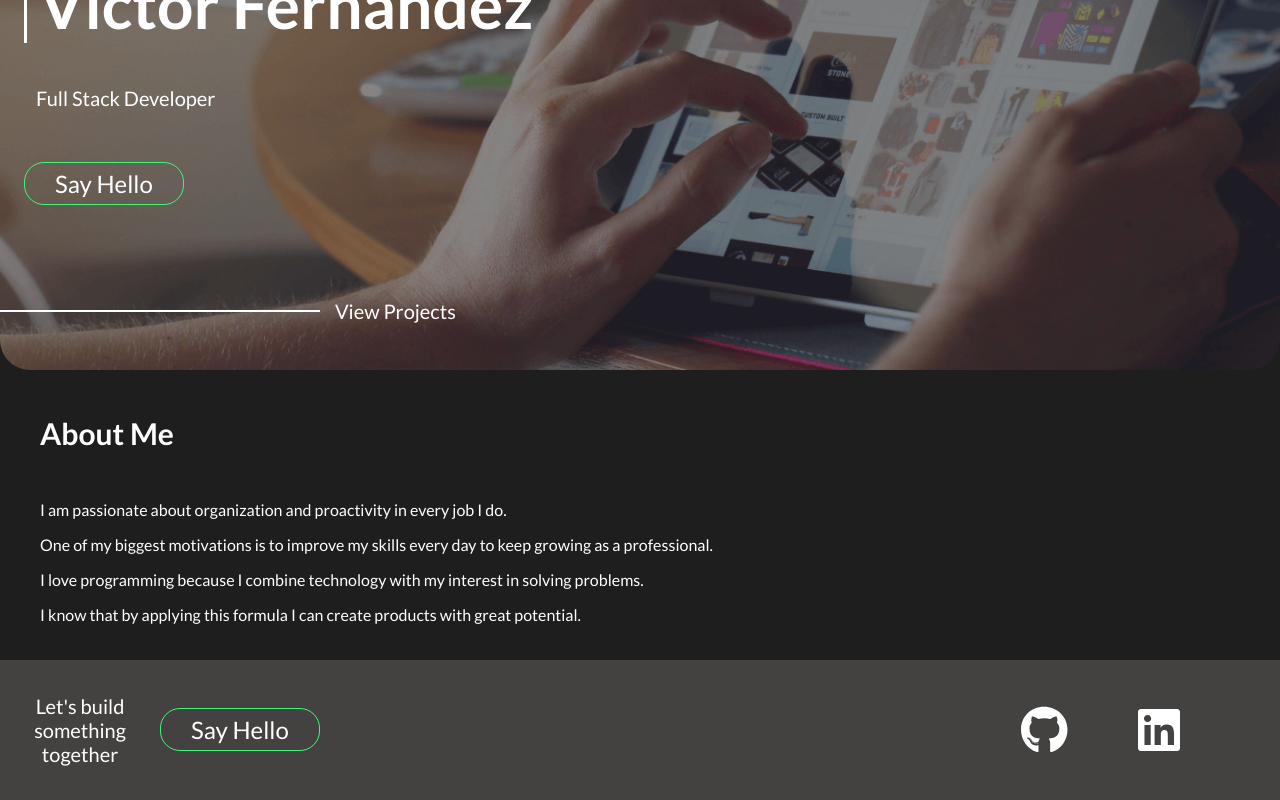
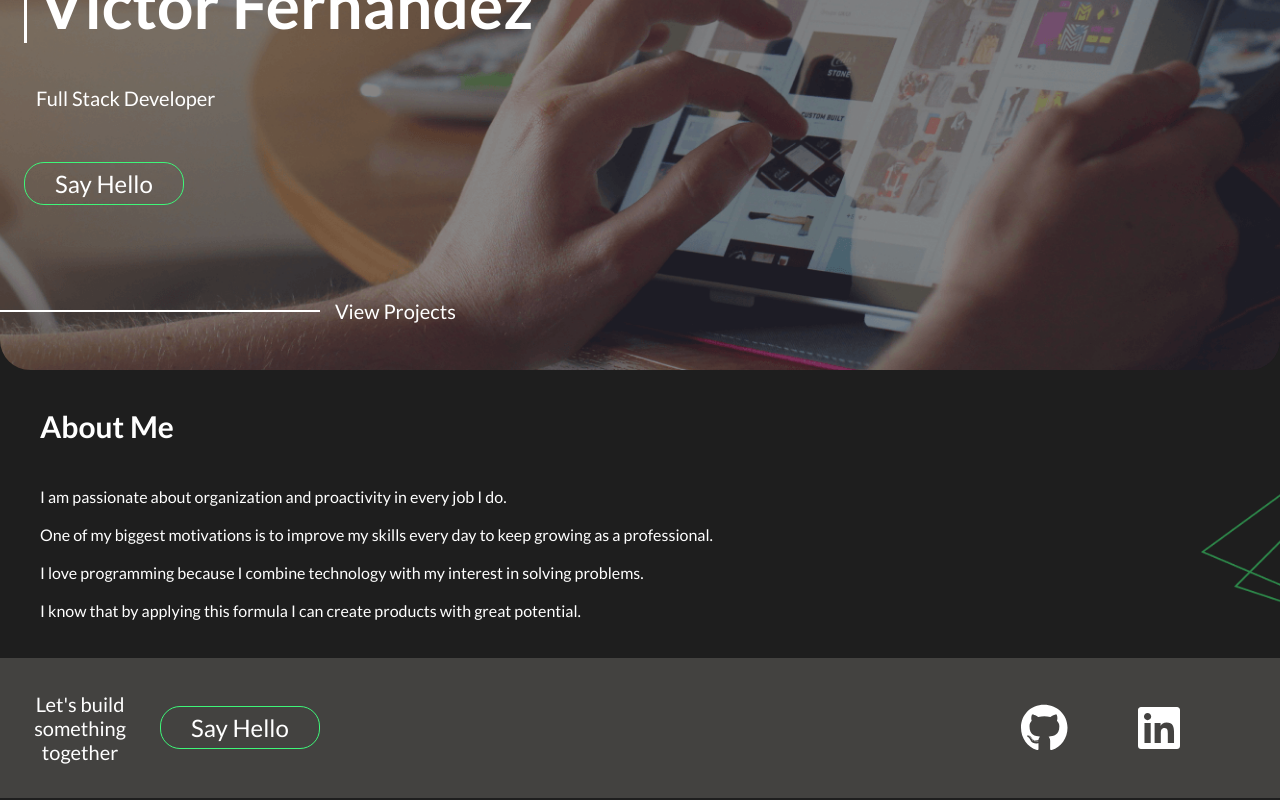
Before and after one commit to VicDario/my-portfolio, a Next.js app: page / in a window 1280 px wide. Shown: the part 380-1180 px from the top of the page. Built offline with nearby package versions, Linux system fonts and the light colour scheme.

Commit message:
[Add] Background

```diff
--- a/components/about-me/about-me.component.tsx
+++ b/components/about-me/about-me.component.tsx
@@ -1,5 +1,7 @@
 import React from 'react';
+import Image from 'next/image';
 import styles from './about-me.module.scss';
+import lines from '@public/images/lines-dark-green.png';
 
 const AboutMe: React.FC = () => {
   return (
@@ -14,6 +16,14 @@ const AboutMe: React.FC = () => {
         I love programming because I combine technology with my interest in solving problems. <br />
       </p>
       <p>I know that by applying this formula I can create products with great potential.</p>
+      <Image
+        alt="Decorative lines"
+        src={lines}
+        placeholder="blur"
+        quality={80}
+        fill
+        className={styles.background}
+      />
     </section>
   );
 };
--- a/components/about-me/about-me.module.scss
+++ b/components/about-me/about-me.module.scss
@@ -1,7 +1,14 @@
 .about-me {
     width: 100%;
     padding: 20px 30px;
+    line-height: 2.2rem;
+    position: relative;
     text-align: center;
+    overflow: hidden;
+    .background {
+        object-fit: contain;
+        object-position: 100%;
+    }
 }
 
 @media (min-width: 768px) {
```
